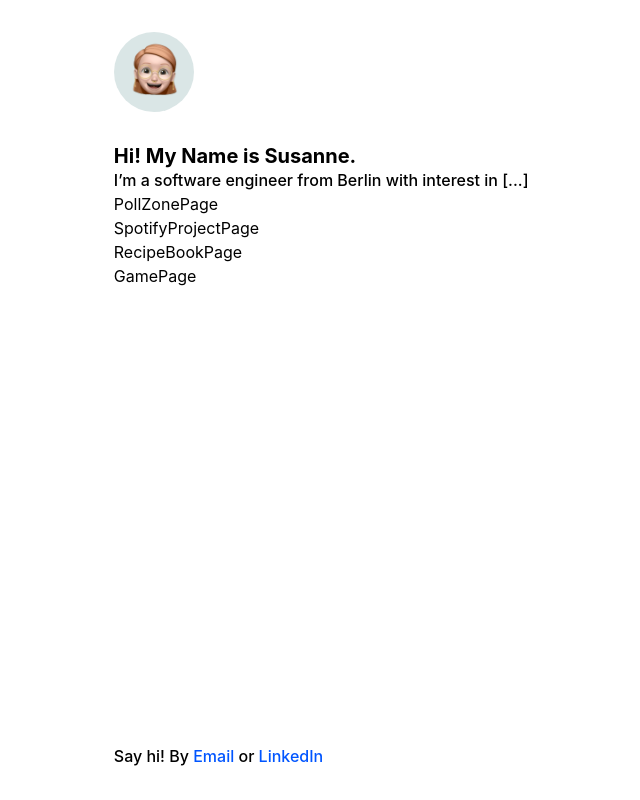
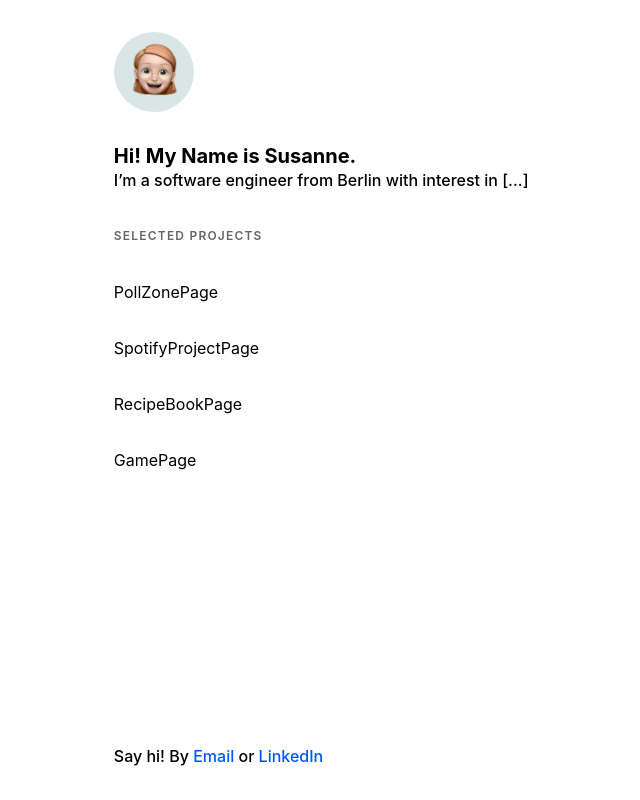
Before and after one commit to justArale/portfolio, a React (Vite) app: page / in a window 1280 px wide. Shown: the whole page, without its empty margins (91-731 px from the left). Built offline with nearby package versions, Linux system fonts and the light colour scheme.

Commit message:
styling homepage

```diff
--- /dev/null
+++ b/src/components/Homepage.css
@@ -0,0 +1,5 @@
+.homepage {
+  display: flex;
+  flex-direction: column;
+  gap: 32px;
+}
--- a/src/pages/HomePage.jsx
+++ b/src/pages/HomePage.jsx
@@ -4,12 +4,13 @@ import RecipeBookPage from "./RecipeBookPage";
 import SpotifyProjectPage from "./SpotifyProjectPage";
 import PollZonePage from "./PollZonePage";
 import Navbar from "../components/Navbar";
+import "../components/Homepage.css";
 
 function HomePage() {
   return (
-    <div>
+    <div className="homepage">
       <Navbar />
-
+      <p className="label">Selected Projects</p>
       <PollZonePage />
       <SpotifyProjectPage />
       <RecipeBookPage />
```
